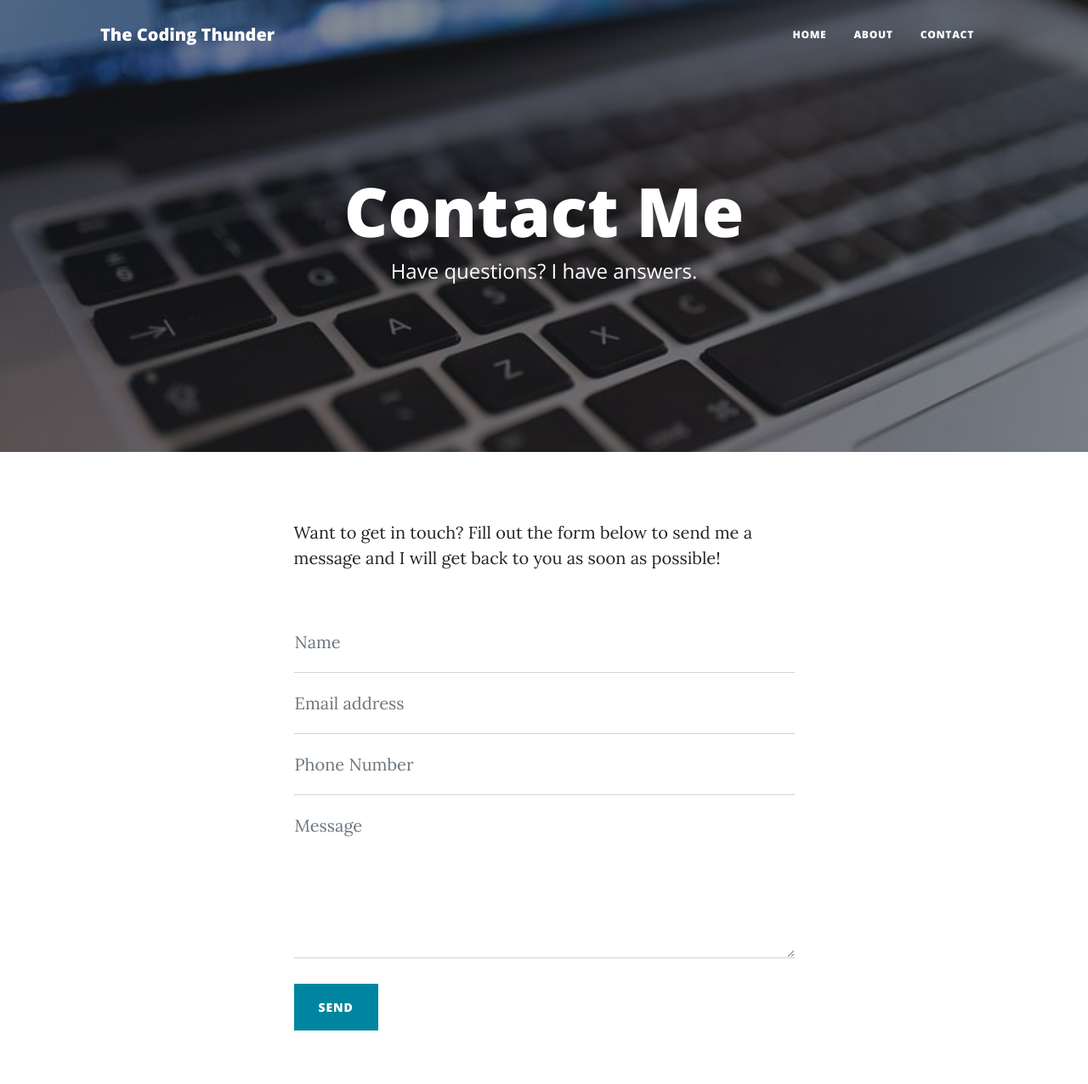
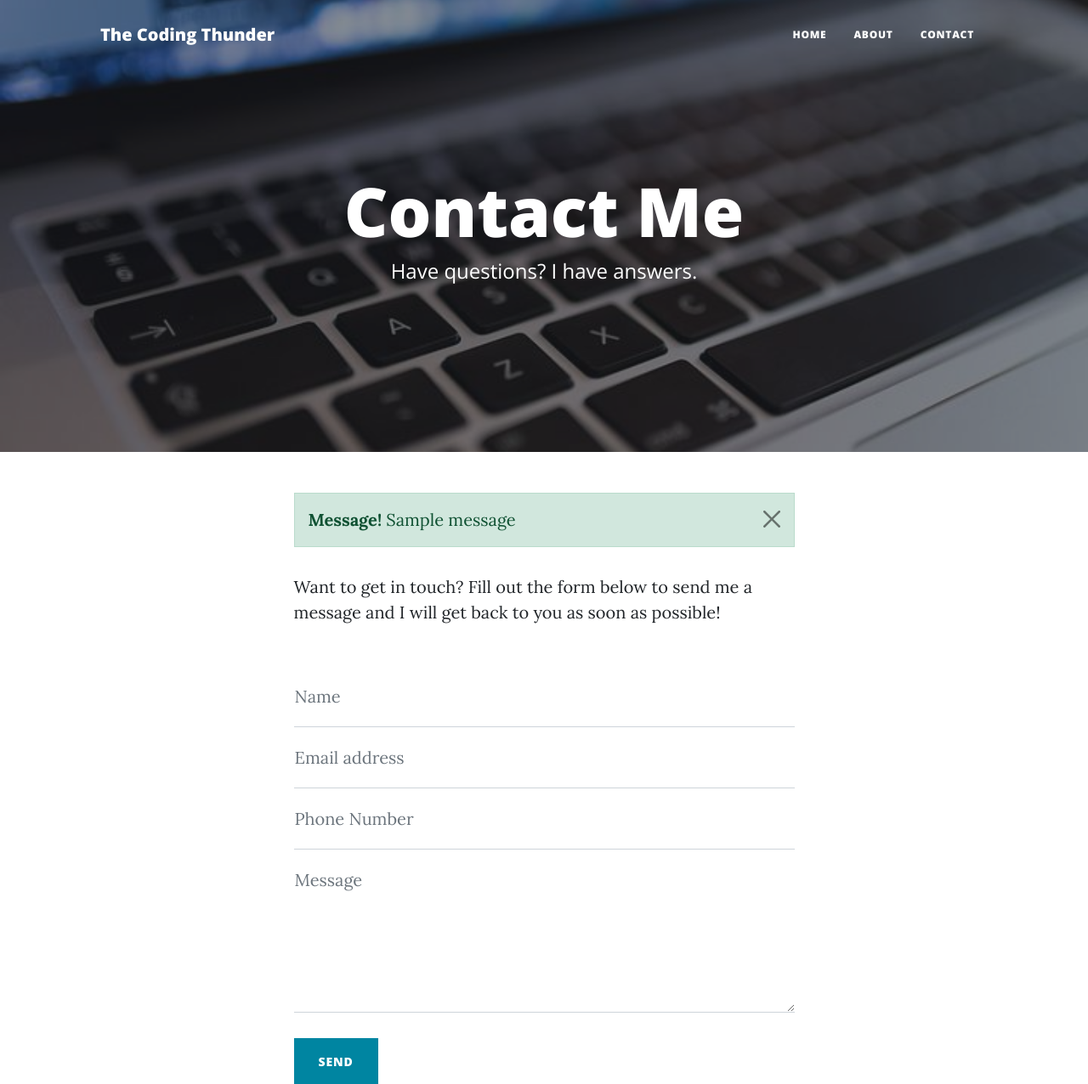
Before and after one commit to ariM001/Python-Flask-Blog-thecodingthunder, a Flask app: page /contact in a window 1280 px wide. Shown: the top 1276 px of the page at 85% size. Run offline with Flask 2, Linux system fonts and the light colour scheme; tables that the repository leaves empty hold one stand-in row (values such as "Sample post"); one stand-in notice (Sample message) is shown; some libraries are stand-ins or nearby versions.

Commit message:
message flashing and contact checks enabled

```diff
--- a/main.py
+++ b/main.py
@@ -1,4 +1,4 @@
-from flask import Flask, render_template, request, redirect
+from flask import Flask, flash, render_template, request, redirect
 from flask_sqlalchemy import SQLAlchemy
 from flask_mail import Mail    # pip install flask-mail
 import json
@@ -9,6 +9,7 @@ with open('config.json', 'r') as c:
     params = json.load(c)['params']
 
 app = Flask(__name__)
+app.secret_key = b'_5#y2L"F4Q8z\n\xec]/'
 
 app.config.update(
     MAIL_SERVER='smtp.gmail.com',
@@ -75,18 +76,32 @@ def contact():
         phone_num = request.form.get('phone_num')
         mes = request.form.get('mes')
 
+        if len(name) < 3 or len(name) > 20:
+            flash('Name is too short or too lengthy!', 'warning')
+            return redirect('/contact')
+        if len(email) < 6 or len(email) > 25:
+            flash('Email is too short or too lengthy!', 'warning')
+            return redirect('/contact')
+        if len(phone_num) < 10 or len(phone_num) > 15:
+            flash('Phone number is too short or too lengthy!', 'warning')
+            return redirect('/contact')
+        if len(mes) < 8 or len(mes) > 100:
+            flash('Message is too short or too lengthy!', 'warning')
+            return redirect('/contact')
+
         entry = Contacts(name=name, email=email,
                          phone_num=phone_num, mes=mes, date=datetime.now())
 
         db.session.add(entry)
         db.session.commit()
+        flash('Your message has been sent successfully!', 'info')
 
         # mail.send_message('TheCodingThunder: New message from ' + name,
         #                   sender=email,
         #                   recipients=[params['gmail_user']],
         #                   body=mes,)
 
-        return redirect('/')
+        return redirect('/contact')
 
     return render_template('contact.html', params=params)
 
--- a/templates/contact.html
+++ b/templates/contact.html
@@ -3,7 +3,8 @@
 
 {% block body %}
 <!-- Page Header-->
-        <header class="masthead" style="background-image: url('   {{url_for('static', filename = 'assets/img/contact-bg.jpg')}}    ')">
+<header class="masthead"
+    style="background-image: url('   {{url_for('static', filename = 'assets/img/contact-bg.jpg')}}    ')">
     <div class="container position-relative px-4 px-lg-5">
         <div class="row gx-4 gx-lg-5 justify-content-center">
             <div class="col-md-10 col-lg-8 col-xl-7">
@@ -20,23 +21,41 @@
     <div class="container px-4 px-lg-5">
         <div class="row gx-4 gx-lg-5 justify-content-center">
             <div class="col-md-10 col-lg-8 col-xl-7">
-                        <p>Want to get in touch? Fill out the form below to send me a message and I will get back to you as soon as possible!</p>
+
+                <!-- flashing messages-->
+                {% with messages = get_flashed_messages(with_categories=true) %}
+                {% if messages %}
+                {% for category, message in messages %}
+                <div class="alert alert-{{ category }} alert-dismissible fade show" role="alert">
+                    <strong>Message!</strong> {{ message }}
+                    <button type="button" class="btn-close" data-bs-dismiss="alert" aria-label="Close"></button>
+                </div>
+                {% endfor %}
+                {% endif %}
+                {% endwith %}
+
+                <p>Want to get in touch? Fill out the form below to send me a message and I will get back to you as soon
+                    as possible!</p>
                 <div class="my-5">
                     <form action="/contact" method="post">
                         <div class="form-floating">
-                                    <input class="form-control" id="name" name="name" type="text" placeholder="Enter your name..." data-sb-validations="required" />
+                            <input class="form-control" id="name" name="name" type="text"
+                                placeholder="Enter your name..." required />
                             <label for="name">Name</label>
                         </div>
                         <div class="form-floating">
-                                    <input class="form-control" id="email" name="email" type="email" placeholder="Enter your email..." data-sb-validations="required,email" />
+                            <input class="form-control" id="email" name="email" type="email"
+                                placeholder="Enter your email..." required />
                             <label for="email">Email address</label>
                         </div>
                         <div class="form-floating">
-                                    <input class="form-control" id="phone" name="phone_num" type="tel" placeholder="Enter your phone number..." data-sb-validations="required" />
+                            <input class="form-control" id="phone" name="phone_num" type="tel"
+                                placeholder="Enter your phone number..." required />
                             <label for="phone">Phone Number</label>
                         </div>
                         <div class="form-floating">
-                                    <textarea class="form-control" id="message" name="mes" placeholder="Enter your message here..." style="height: 12rem" data-sb-validations="required"></textarea>
+                            <textarea class="form-control" id="message" name="mes"
+                                placeholder="Enter your message here..." style="height: 12rem" required></textarea>
                             <label for="message">Message</label>
                         </div>
                         <br />
```
Also changed, not shown: templates/layout.html (line endings or trailing spaces). Lines whose indentation alone changed are shown as unchanged.
